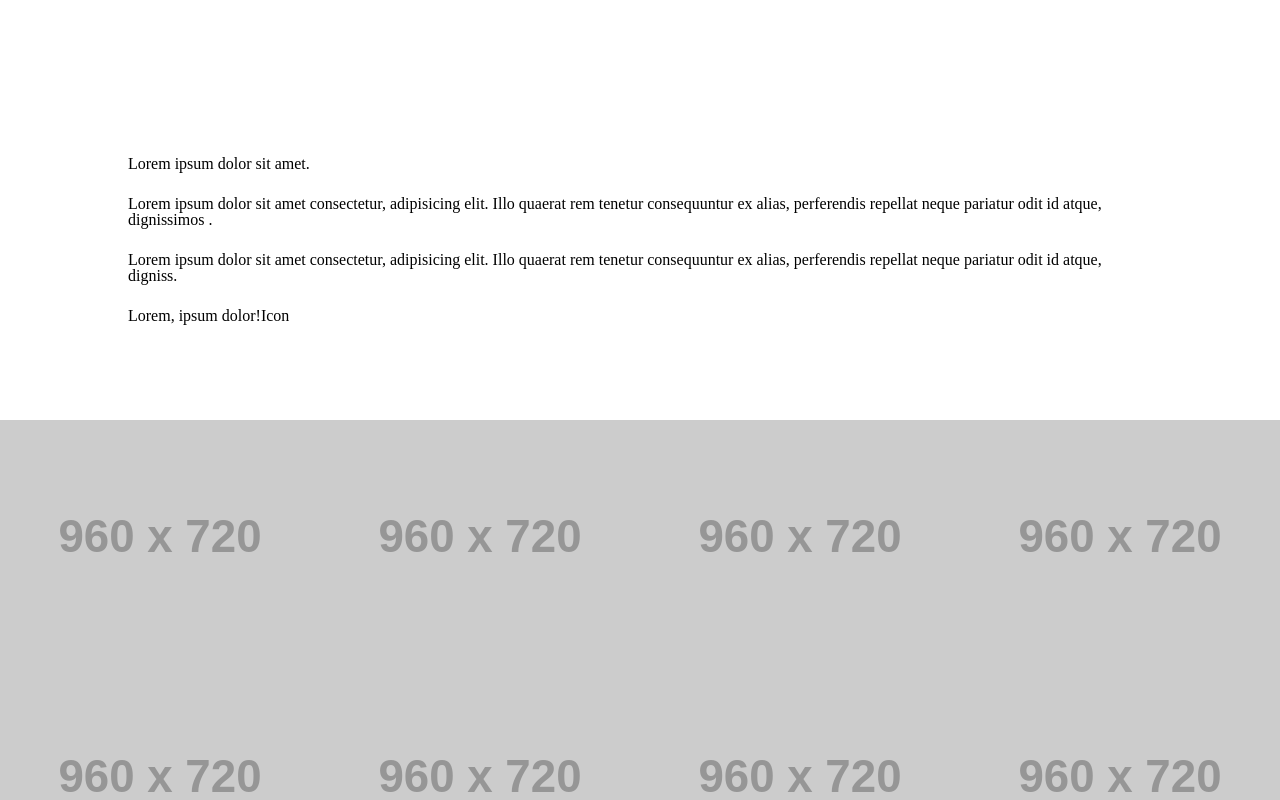
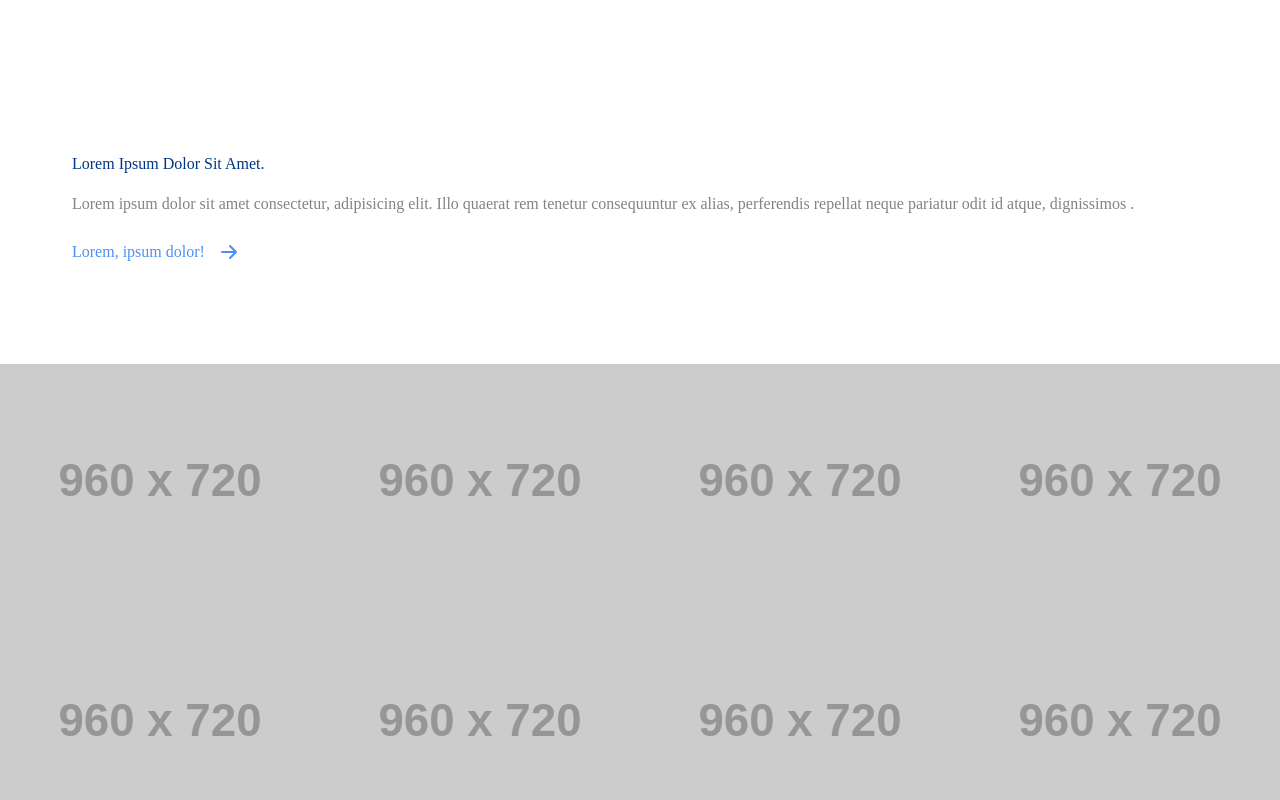
Before and after one commit to jwb094/jwbssite2403, a website: page index.html in a window 1280 px wide. Shown: the part 1795-2595 px from the top of the page. Drawn offline with Linux system fonts and the light colour scheme; placeholder pictures from the web are drawn by us.

Commit message:
update (gallery intro bloc) style classes added to componenets

```diff
--- a/index.html
+++ b/index.html
@@ -258,15 +258,13 @@
       <div class="l-container">
         <div class="row">
           <div class="l-container">
-            <div class="row | [ px-56 ] ">
-              <h5 class="mb-24">Lorem ipsum dolor sit amet.</h5>
-              <p class="mb-24">Lorem ipsum dolor sit amet consectetur, adipisicing elit. Illo quaerat rem tenetur
+            <div class="row | [ px-0 ] ">
+              <h5 class="mb-24 color-blue-700 capitalize">Lorem ipsum dolor sit amet.</h5>
+              <p class="mb-24 color-gray-600">Lorem ipsum dolor sit amet consectetur, adipisicing elit. Illo quaerat rem tenetur
                 consequuntur ex
                 alias, perferendis repellat neque pariatur odit id atque, dignissimos .</p>
-              <p class="mb-24">Lorem ipsum dolor sit amet consectetur, adipisicing elit. Illo quaerat rem tenetur
-                consequuntur ex
-                alias, perferendis repellat neque pariatur odit id atque, digniss.</p>
-              <a href="#">Lorem, ipsum dolor!<span>Icon</span></a>
+
+              <a class="color-blue-300 flex align-items-center gap-8"  href="#">Lorem, ipsum dolor! <svg xmlns="http://www.w3.org/2000/svg" width="32" height="32" fill="currentColor" class="bi bi-arrow-right-short" viewBox="0 0 16 16" id="IconChangeColor"> <path fill-rule="evenodd" d="M4 8a.5.5 0 0 1 .5-.5h5.793L8.146 5.354a.5.5 0 1 1 .708-.708l3 3a.5.5 0 0 1 0 .708l-3 3a.5.5 0 0 1-.708-.708L10.293 8.5H4.5A.5.5 0 0 1 4 8z" id="mainIconPathAttribute" fill="#4d8cf0"></path> </svg></a>
             </div>
           </div>
         </div>
```
Also changed, not shown: public/dist/css/projectstyle.css, public/dist/js/app.js.
